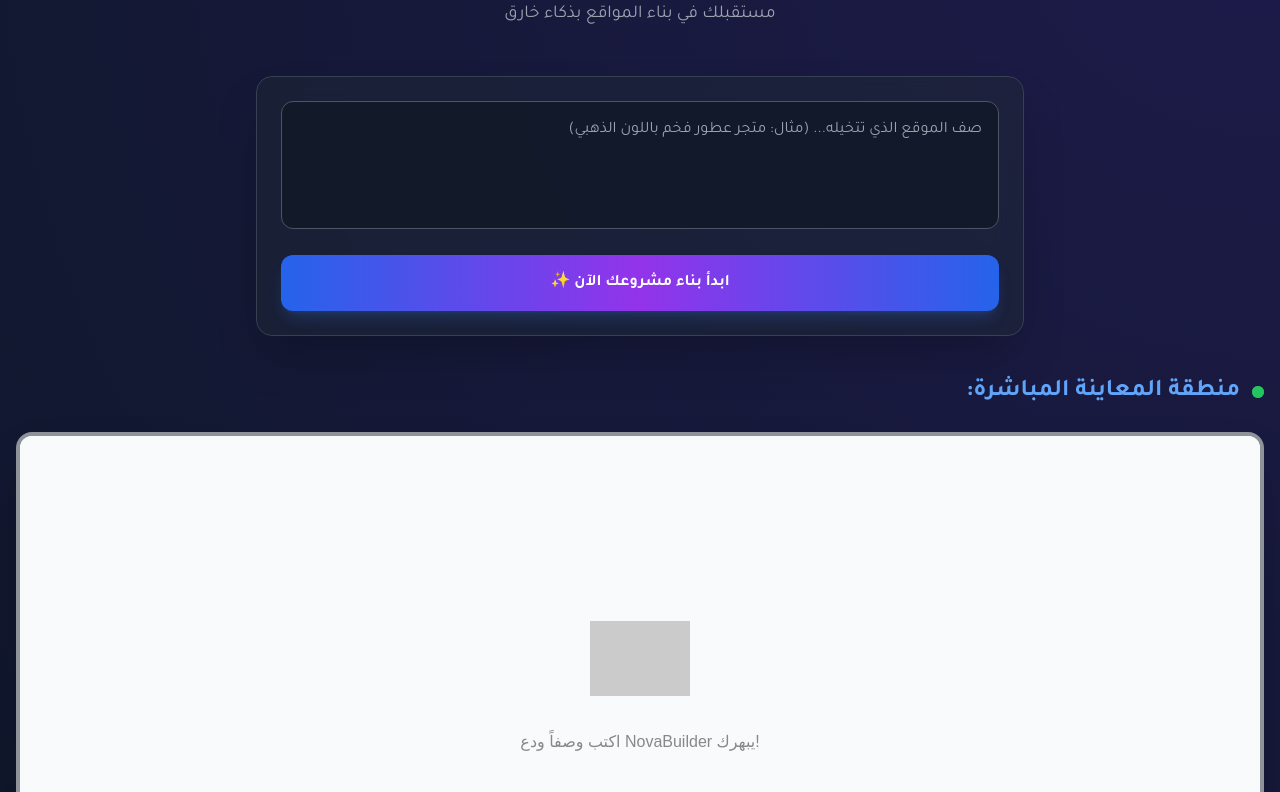
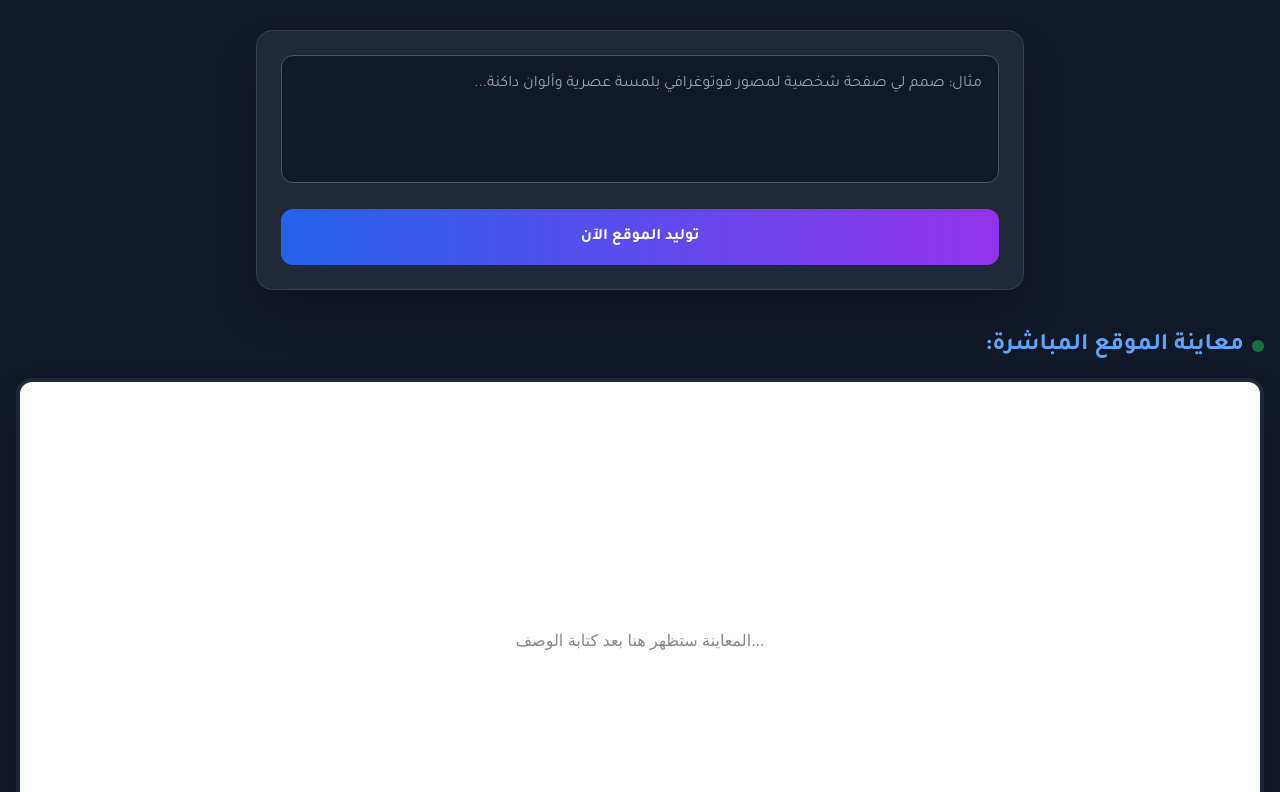
Before and after one commit to seif2013511-max/ai-site-generator, a website: page index.html in a window 1280 px wide. Shown: the part 150-942 px from the top of the page. Drawn offline with nearby package versions, Linux system fonts and the light colour scheme.

Commit message:
Update index.html

```diff
--- a/index.html
+++ b/index.html
@@ -3,7 +3,7 @@
 <head>
     <meta charset="UTF-8">
     <meta name="viewport" content="width=device-width, initial-scale=1.0">
-    <title>NovaBuilder 🚀 | سيف GPT</title>
+    <title>NovaBuilder 🚀</title>
 
     <link rel="icon" href="data:,">
 
@@ -12,47 +12,37 @@
         @import url('https://fonts.googleapis.com/css2?family=Tajawal:wght@400;700&display=swap');
         body { font-family: 'Tajawal', sans-serif; }
         .preview-container { min-height: 500px; transition: all 0.3s ease; }
-        /* أنميشن خفيف للخلفية عشان تليق باسم نوفا */
-        .nova-bg {
-            background: radial-gradient(circle at top right, #1e1b4b, #0f172a);
-        }
     </style>
 </head>
-<body class="nova-bg text-white min-h-screen">
+<body class="bg-gray-900 text-white min-h-screen">
 
     <div class="container mx-auto px-4 py-10">
         <header class="text-center mb-12">
-            <div class="inline-block px-4 py-1 rounded-full bg-blue-900/50 border border-blue-500/30 text-blue-300 text-sm mb-4">
-                Powered by Gemini 3 Flash
-            </div>
-            <h1 class="text-5xl font-extrabold mb-4 text-transparent bg-clip-text bg-gradient-to-r from-blue-400 via-purple-400 to-pink-500">
+            <h1 class="text-5xl font-extrabold mb-4 text-transparent bg-clip-text bg-gradient-to-l from-blue-400 to-purple-500">
                 NovaBuilder 🚀
             </h1>
-            <p class="text-gray-400 text-lg">مستقبلك في بناء المواقع بذكاء خارق</p>
+            <p class="text-gray-400 text-lg">اكتب وصف موقعك باللغة العربية وسأقوم ببنائه لك فوراً</p>
         </header>
 
-        <div class="max-w-3xl mx-auto bg-gray-800/50 backdrop-blur-md p-6 rounded-2xl shadow-2xl border border-gray-700 mb-10">
+        <div class="max-w-3xl mx-auto bg-gray-800 p-6 rounded-2xl shadow-2xl border border-gray-700 mb-10">
             <textarea id="promptInput"
-                class="w-full bg-gray-900/80 text-white p-4 rounded-xl border border-gray-600 focus:border-blue-500 focus:ring-1 focus:ring-blue-500 outline-none resize-none h-32 mb-4"
-                placeholder="صف الموقع الذي تتخيله... (مثال: متجر عطور فخم باللون الذهبي)"></textarea>
+                class="w-full bg-gray-900 text-white p-4 rounded-xl border border-gray-600 focus:border-blue-500 focus:ring-1 focus:ring-blue-500 outline-none resize-none h-32 mb-4"
+                placeholder="مثال: صمم لي صفحة شخصية لمصور فوتوغرافي بلمسة عصرية وألوان داكنة..."></textarea>
 
             <button id="generateBtn"
-                class="w-full bg-gradient-to-r from-blue-600 via-purple-600 to-blue-600 hover:scale-[1.02] text-white font-bold py-4 rounded-xl transition-all active:scale-95 flex items-center justify-center gap-3 shadow-lg shadow-blue-500/20">
-                <span>ابدأ بناء مشروعك الآن ✨</span>
+                class="w-full bg-gradient-to-r from-blue-600 to-purple-600 hover:from-blue-700 hover:to-purple-700 text-white font-bold py-4 rounded-xl transition-all active:scale-95 flex items-center justify-center gap-2">
+                <span>توليد الموقع الآن</span>
                 <div id="loader" class="hidden animate-spin rounded-full h-5 w-5 border-2 border-white border-t-transparent"></div>
             </button>
         </div>
 
         <div class="w-full">
-            <h2 class="text-2xl font-bold mb-6 text-blue-400 flex items-center gap-3">
-                <span class="relative flex h-3 w-3">
-                    <span class="animate-ping absolute inline-flex h-full w-full rounded-full bg-green-400 opacity-75"></span>
-                    <span class="relative inline-flex rounded-full h-3 w-3 bg-green-500"></span>
-                </span>
-                منطقة المعاينة المباشرة:
+            <h2 class="text-2xl font-bold mb-4 text-blue-400 flex items-center gap-2">
+                <span class="w-3 h-3 bg-green-500 rounded-full animate-pulse"></span>
+                معاينة الموقع المباشرة:
             </h2>
-            <div id="previewWrapper" class="bg-white rounded-2xl overflow-hidden shadow-2xl border-4 border-gray-800/50">
-                <iframe id="previewIframe" class="w-full preview-container" srcdoc="<body style='display:flex;flex-direction:column;justify-content:center;align-items:center;height:100vh;font-family:sans-serif;color:#888;background:#f9fafb;'><img src='https://cdn-icons-png.flaticon.com/512/1085/1085493.png' width='100' style='margin-bottom:20px; opacity:0.5'><p>اكتب وصفاً ودع NovaBuilder يبهرك!</p></body>"></iframe>
+            <div id="previewWrapper" class="bg-white rounded-2xl overflow-hidden shadow-2xl border-4 border-gray-800">
+                <iframe id="previewIframe" class="w-full preview-container" srcdoc="<body style='display:flex;justify-content:center;align-items:center;height:100vh;font-family:sans-serif;color:#888;'>المعاينة ستظهر هنا بعد كتابة الوصف...</body>"></iframe>
             </div>
         </div>
     </div>
```
